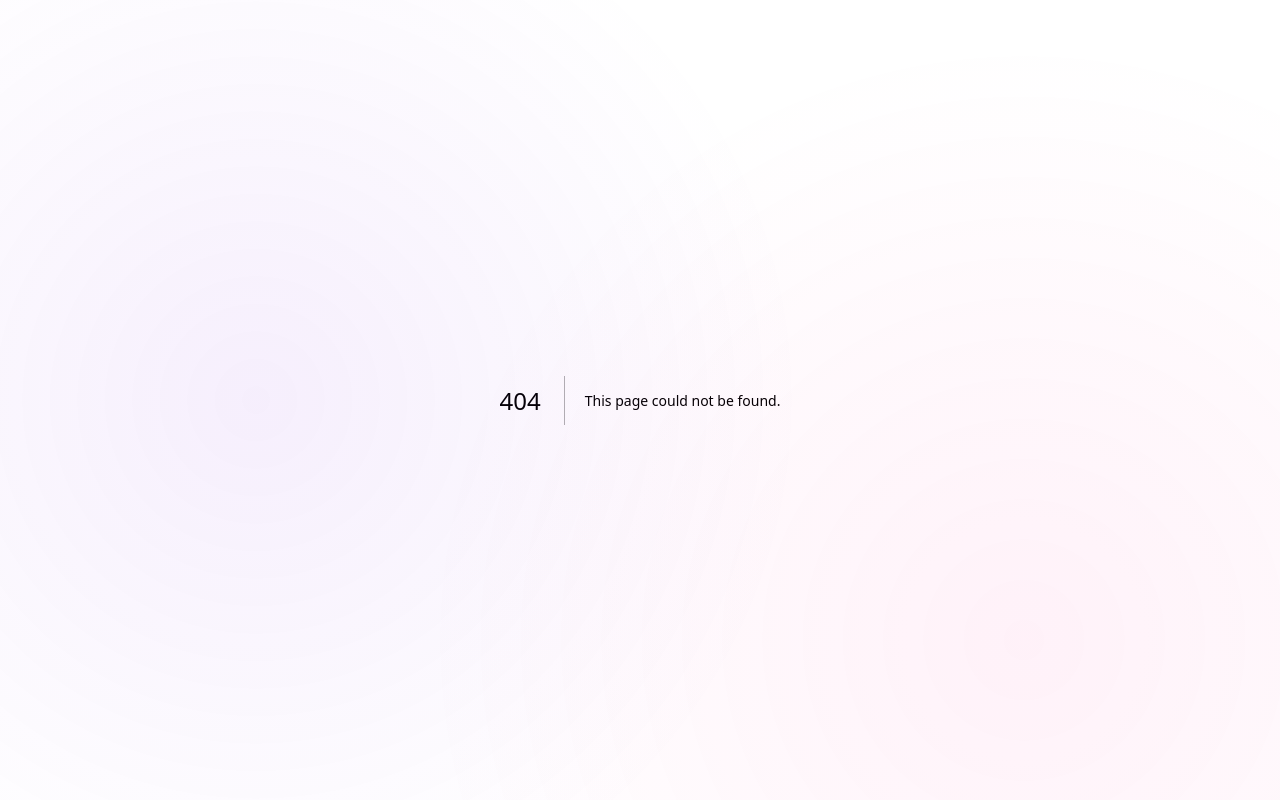
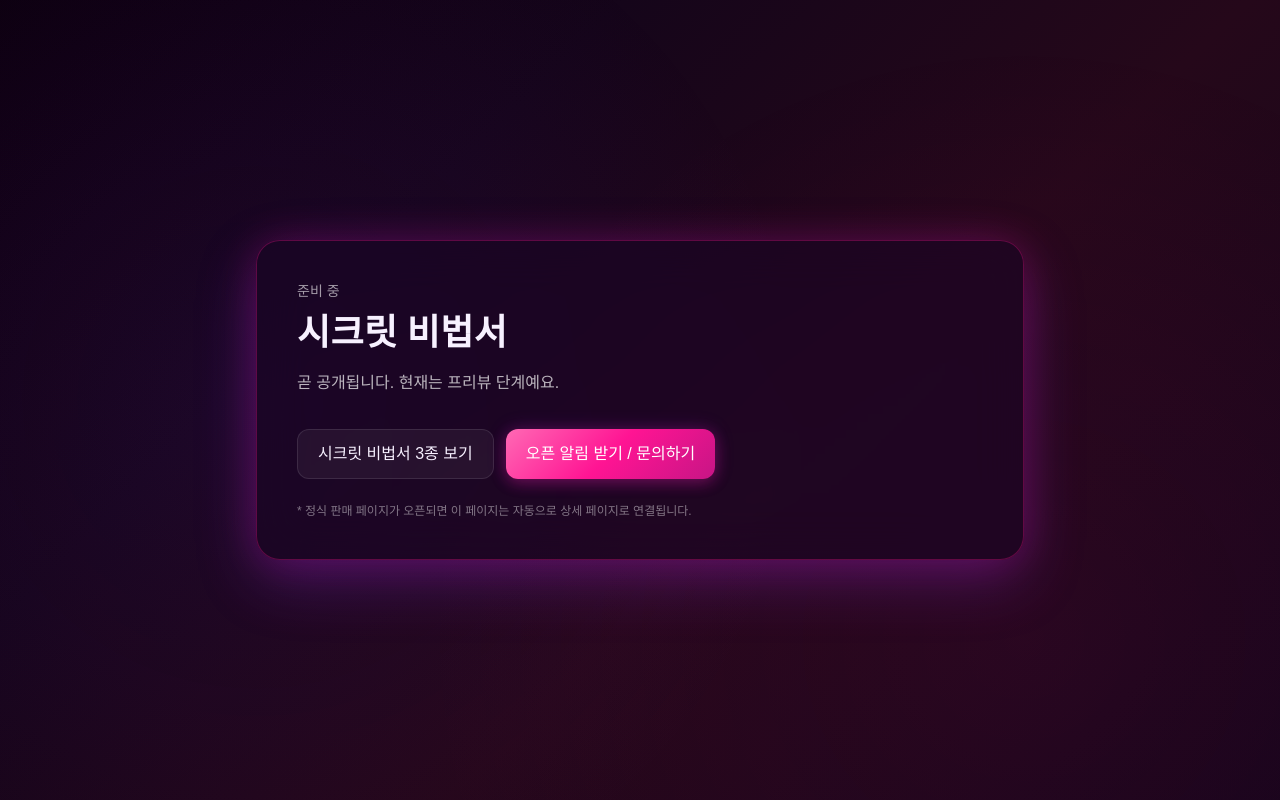
Before and after one commit to woolbo100/buzasun, a Next.js app: page /coming-soon in a window 1280 px wide. Before the commit this address had no page. Built offline with nearby package versions, Linux system fonts and the light colour scheme.

Commit message:
update design

```diff
--- /dev/null
+++ b/app/coming-soon/page.tsx
@@ -0,0 +1,137 @@
+'use client'
+
+import Link from "next/link"
+import { useSearchParams } from "next/navigation"
+import { Suspense } from "react"
+
+function ComingSoonContent() {
+  const searchParams = useSearchParams()
+  const title = decodeURIComponent(searchParams?.get('title') ?? "시크릿 비법서")
+  const desc = decodeURIComponent(searchParams?.get('desc') ?? "곧 공개됩니다. 현재는 프리뷰 단계예요.")
+
+  return (
+    <main
+      className="min-h-screen flex items-center justify-center px-6 py-20"
+      style={{
+        background: 'linear-gradient(135deg, #0d0010 0%, #15051a 30%, #25081a 60%, #15051a 100%)',
+      }}
+    >
+      <div
+        className="w-full max-w-3xl rounded-3xl border backdrop-blur-xl p-10"
+        style={{
+          borderColor: 'rgba(255, 20, 147, 0.3)',
+          background: 'rgba(26, 6, 38, 0.6)',
+          boxShadow: '0 20px 60px rgba(138, 43, 226, 0.3), 0 0 40px rgba(255, 20, 147, 0.2)',
+        }}
+      >
+        <p
+          className="text-sm mb-3"
+          style={{
+            color: 'rgba(255, 255, 255, 0.6)',
+          }}
+        >
+          준비 중
+        </p>
+
+        <h1
+          className="text-3xl md:text-4xl font-semibold leading-tight"
+          style={{
+            color: '#f7f1ff',
+            fontFamily: 'Playfair Display, serif',
+            letterSpacing: '0.01em',
+          }}
+        >
+          {title}
+        </h1>
+
+        <p
+          className="mt-4 leading-relaxed"
+          style={{
+            color: 'rgba(255, 255, 255, 0.7)',
+            lineHeight: '1.7',
+            wordBreak: 'keep-all',
+          }}
+        >
+          {desc}
+        </p>
+
+        <div className="mt-8 flex flex-col sm:flex-row gap-3">
+          <Link
+            href="/#secret-archive"
+            className="inline-flex items-center justify-center rounded-xl px-5 py-3 border transition-all duration-300"
+            style={{
+              borderColor: 'rgba(255, 255, 255, 0.1)',
+              background: 'rgba(255, 255, 255, 0.05)',
+              color: '#f7f1ff',
+            }}
+            onMouseEnter={(e) => {
+              e.currentTarget.style.background = 'rgba(255, 255, 255, 0.1)'
+              e.currentTarget.style.borderColor = 'rgba(255, 20, 147, 0.3)'
+            }}
+            onMouseLeave={(e) => {
+              e.currentTarget.style.background = 'rgba(255, 255, 255, 0.05)'
+              e.currentTarget.style.borderColor = 'rgba(255, 255, 255, 0.1)'
+            }}
+          >
+            시크릿 비법서 3종 보기
+          </Link>
+
+          <Link
+            href="/contact"
+            className="inline-flex items-center justify-center rounded-xl px-5 py-3 transition-all duration-300"
+            style={{
+              background: 'linear-gradient(135deg, #ff69b4 0%, #ff1493 50%, #c71585 100%)',
+              color: '#ffffff',
+              boxShadow: '0 4px 15px rgba(255, 20, 147, 0.3), 0 0 20px rgba(138, 43, 226, 0.2)',
+            }}
+            onMouseEnter={(e) => {
+              e.currentTarget.style.transform = 'translateY(-2px)'
+              e.currentTarget.style.boxShadow = '0 10px 30px rgba(255, 20, 147, 0.5), 0 0 30px rgba(138, 43, 226, 0.3)'
+            }}
+            onMouseLeave={(e) => {
+              e.currentTarget.style.transform = 'translateY(0)'
+              e.currentTarget.style.boxShadow = '0 4px 15px rgba(255, 20, 147, 0.3), 0 0 20px rgba(138, 43, 226, 0.2)'
+            }}
+          >
+            오픈 알림 받기 / 문의하기
+          </Link>
+        </div>
+
+        <p
+          className="mt-6 text-xs"
+          style={{
+            color: 'rgba(255, 255, 255, 0.45)',
+          }}
+        >
+          * 정식 판매 페이지가 오픈되면 이 페이지는 자동으로 상세 페이지로 연결됩니다.
+        </p>
+      </div>
+    </main>
+  )
+}
+
+export default function ComingSoonPage() {
+  return (
+    <Suspense fallback={
+      <main
+        className="min-h-screen flex items-center justify-center px-6 py-20"
+        style={{
+          background: 'linear-gradient(135deg, #0d0010 0%, #15051a 30%, #25081a 60%, #15051a 100%)',
+        }}
+      >
+        <div
+          className="w-full max-w-3xl rounded-3xl border backdrop-blur-xl p-10"
+          style={{
+            borderColor: 'rgba(255, 20, 147, 0.3)',
+            background: 'rgba(26, 6, 38, 0.6)',
+            boxShadow: '0 20px 60px rgba(138, 43, 226, 0.3), 0 0 40px rgba(255, 20, 147, 0.2)',
+          }}
+        >
+          <p style={{ color: 'rgba(255, 255, 255, 0.6)' }}>로딩 중...</p>
+        </div>
+      </main>
+    }>
+      <ComingSoonContent />
+    </Suspense>
+  )
+}
--- a/components/Ebooks.tsx
+++ b/components/Ebooks.tsx
@@ -7,19 +7,19 @@ const ebooks = [
   {
     title: "연애비급",
     desc: "관계의 흐름을 바꾸는 심리·프레임·대화 설계",
-    href: "/ebooks/love",
+    href: "/coming-soon?title=연애비급&desc=관계의 흐름을 바꾸는 심리·프레임·대화 설계 비법서",
     subLabel: "관계 설계 비법서",
   },
   {
     title: "풍요비책",
     desc: "상태를 바꾸면 현실이 따라온다. 풍요 마인드 실전 가이드",
-    href: "/ebooks/abundance",
+    href: "/coming-soon?title=풍요비책&desc=상태를 바꾸면 현실이 따라온다. 풍요 마인드 실전 가이드",
     subLabel: "상태·주파수 비법서",
   },
   {
     title: "재회비방",
     desc: "감정선 복구부터 메시지 설계까지. 재회 기준 만들기",
-    href: "/ebooks/reunion",
+    href: "/coming-soon?title=재회비방&desc=감정선 복구부터 메시지 설계까지. 재회 기준 만들기",
     subLabel: "메시지·기준 비법서",
   },
 ]
--- a/components/Navigation.tsx
+++ b/components/Navigation.tsx
@@ -218,21 +218,21 @@ export default function Navigation() {
                   }}
                 >
                   <Link
-                    href="/ebooks/love"
+                    href="/coming-soon?title=연애비급&desc=관계의 흐름을 바꾸는 심리·프레임·대화 설계 비법서"
                     className="block px-4 py-3 text-bd-gray hover:text-bd-ivory hover:bg-bd-bg3 transition-colors text-sm rounded-t-lg"
                     onClick={() => setEbookMenuOpen(false)}
                   >
                     연애비급
                   </Link>
                   <Link
-                    href="/ebooks/prosperity"
+                    href="/coming-soon?title=풍요비책&desc=상태를 바꾸면 현실이 따라온다. 풍요 마인드 실전 가이드"
                     className="block px-4 py-3 text-bd-gray hover:text-bd-ivory hover:bg-bd-bg3 transition-colors text-sm"
                     onClick={() => setEbookMenuOpen(false)}
                   >
                     풍요비책
                   </Link>
                   <Link
-                    href="/ebooks/reunion"
+                    href="/coming-soon?title=재회비방&desc=감정선 복구부터 메시지 설계까지. 재회 기준 만들기"
                     className="block px-4 py-3 text-bd-gray hover:text-bd-ivory hover:bg-bd-bg3 transition-colors text-sm rounded-b-lg"
                     onClick={() => setEbookMenuOpen(false)}
                   >
@@ -340,21 +340,21 @@ export default function Navigation() {
                 {ebookMenuOpen && (
                   <div className="mt-2 ml-4 space-y-1">
                     <Link
-                      href="/ebooks/love"
+                      href="/coming-soon?title=연애비급&desc=관계의 흐름을 바꾸는 심리·프레임·대화 설계 비법서"
                       className="block py-2 text-bd-muted hover:text-bd-ivory transition-colors text-sm rounded-lg px-2"
                       onClick={closeMobileMenu}
                     >
                       연애비급
                     </Link>
                     <Link
-                      href="/ebooks/prosperity"
+                      href="/coming-soon?title=풍요비책&desc=상태를 바꾸면 현실이 따라온다. 풍요 마인드 실전 가이드"
                       className="block py-2 text-bd-muted hover:text-bd-ivory transition-colors text-sm rounded-lg px-2"
                       onClick={closeMobileMenu}
                     >
                       풍요비책
                     </Link>
                     <Link
-                      href="/ebooks/reunion"
+                      href="/coming-soon?title=재회비방&desc=감정선 복구부터 메시지 설계까지. 재회 기준 만들기"
                       className="block py-2 text-bd-muted hover:text-bd-ivory transition-colors text-sm rounded-lg px-2"
                       onClick={closeMobileMenu}
                     >
```
